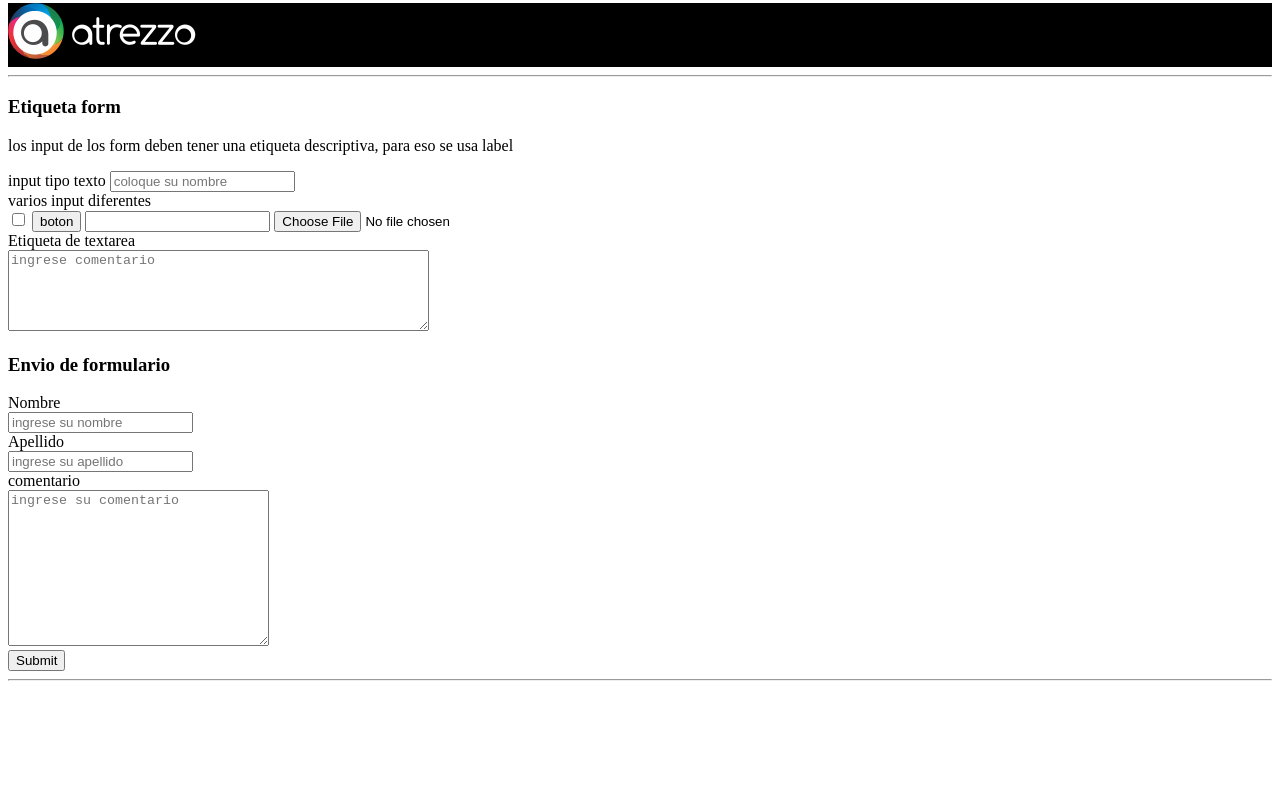
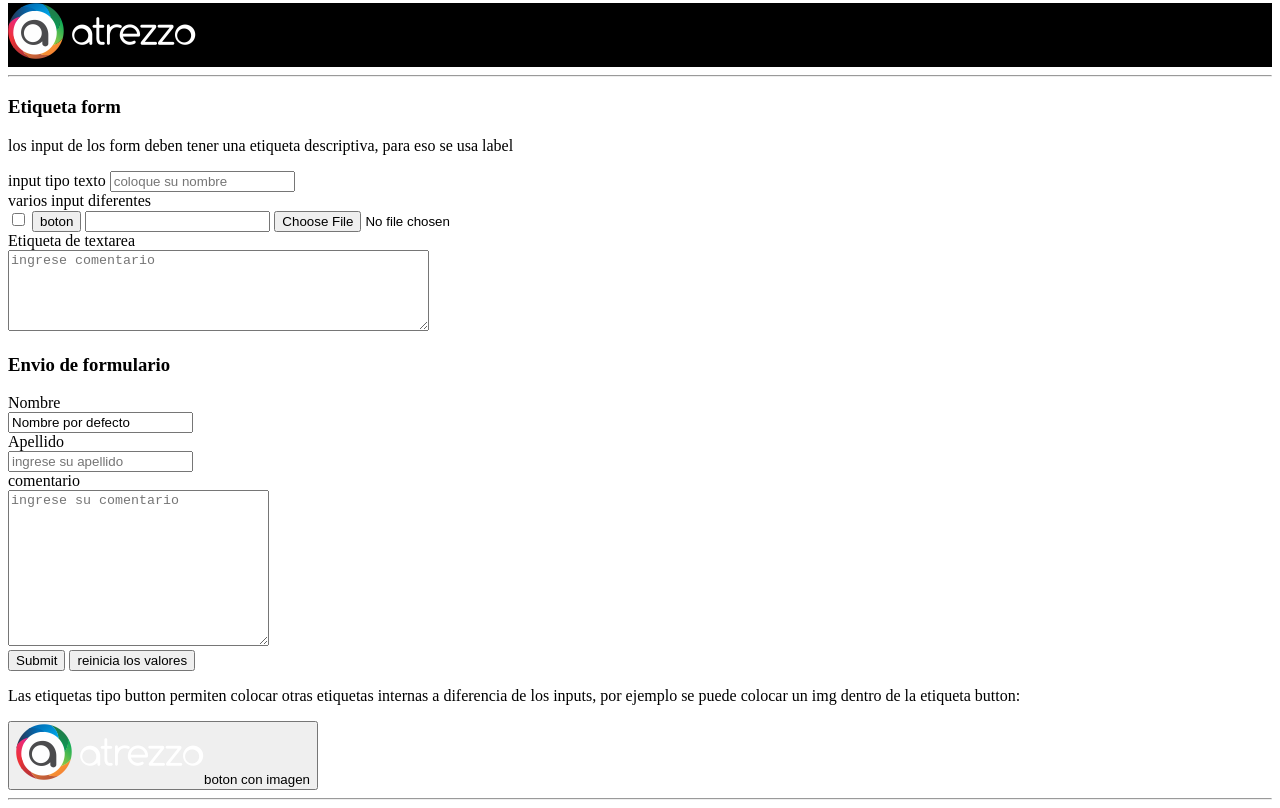
Before and after one commit to miguelgh/HTML, a plain HTML site: page etiquetas.html in a window 1280 px wide. Shown: the part 814-1622 px from the top of the page. Before the commit the page ends 1503 px from the top, so only its background shows below. Drawn offline with Linux system fonts and the light colour scheme.

Commit message:
se actualizan etiquetas y listas

```diff
--- a/etiquetas.html
+++ b/etiquetas.html
@@ -54,10 +54,11 @@
         <textarea name="comentario" id="comentario" cols="50" rows="5" placeholder="ingrese comentario"></textarea>
     </form>
     <h3>Envio de formulario</h3>
-    <form action="#" method="post"><!--el método post no muestra los datos en el url a diferencia del get-->
+    <form action="#" method="post"><!--el método post no muestra los datos en el url a diferencia del get, que no se vea no quiere decir que sea seguro-->
         <!--para ver los datos se puede acceder al inspeccionador en el explorador y dirigirse a Network, luego header, ahí se pueden ver los datos enviados-->
         <label for="nombre">Nombre</label><br>
-        <input type="text" name="nombre" id="nombre" placeholder="ingrese su nombre">
+        <input type="text" name="nombre" id="nombre" placeholder="ingrese su nombre" value="Nombre por defecto">
+        <!--el valor value permite predefinir un valor en los input si es que el usuario no lo completa-->
         <br>
         <label for="apellido">Apellido</label><br>
         <input type="text" name="apellido" id="apellido" placeholder="ingrese su apellido">
@@ -66,6 +67,11 @@
         <textarea name="comentario" id="comentario" cols="30" rows="10" placeholder="ingrese su comentario"></textarea>
         <br>
         <input type="submit"/>
+        <button type="reset">reinicia los valores</button>
+        <!--La etiqueta button, permite 3 tipos de valores type, un valor button que es un botón para utilizar con javascript por ejemplo, el tipo reset, que reinicia el formulario y el tipo submit que envía los datos de formulario como el "input type submit"-->
+        <p>Las etiquetas tipo button permiten colocar otras etiquetas internas a diferencia de los inputs, por ejemplo se puede colocar un img dentro de la etiqueta button:</p>
+        <button type="button"><img src="img/logo.png" alt="">boton con imagen</button>
+
     </form>
     <hr>
 </body>
```
Also changed, not shown: PruebaListas.html (+10 -3 lines).
